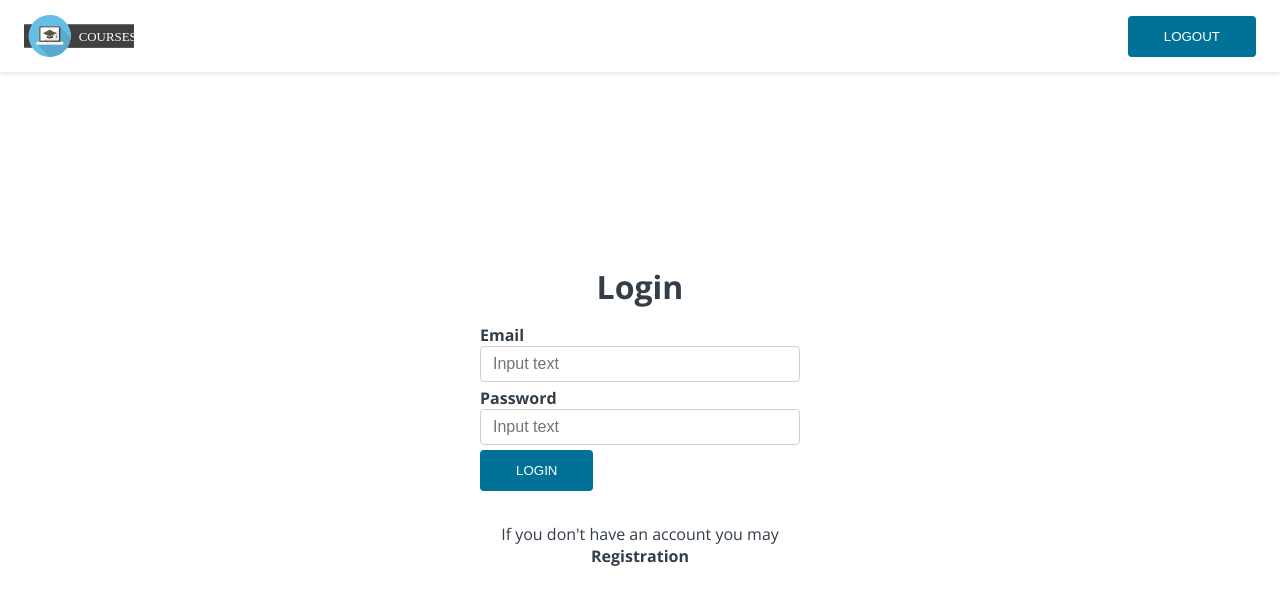
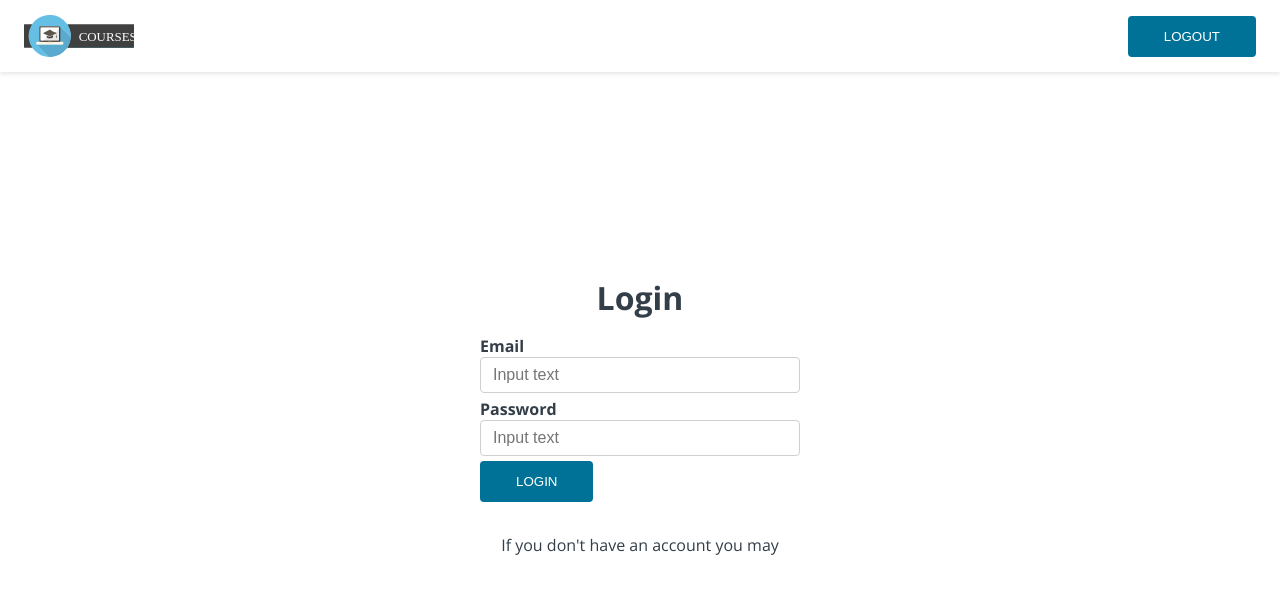
Before and after one commit to FreeFallRush/courses-app, a React (Vite) app: page /login in a window 1280 px wide. Shown: the top 604 px of the page. Built offline with nearby package versions, Linux system fonts and the light colour scheme.

Commit message:
Used react-router-dom Link in AuthForm.tsx

```diff
--- a/src/components/AuthForm/AuthForm.tsx
+++ b/src/components/AuthForm/AuthForm.tsx
@@ -1,3 +1,4 @@
+import { Link } from "react-router-dom";
 import Input from "../../common/Input/Input";
 import Button from "../../common/Button/Button";
 import { AuthFormProps } from "./AuthForm.types";
@@ -10,7 +11,7 @@ function AuthForm({
     submitButtonText,
     bottomText,
     linkText,
-    onLinkClick,
+    linkTo,
 }: AuthFormProps) {
     return (
         <div className={styles.container}>
@@ -40,11 +41,11 @@ function AuthForm({
                 </div>
                 {bottomText && (
                     <p className={styles.bottomText}>
-                        {bottomText}{" "}
-                        {linkText && onLinkClick && (
-                            <span className={styles.link} onClick={onLinkClick}>
+                        {bottomText}
+                        {linkText && linkTo && (
+                            <Link to={linkTo} className={styles.link}>
                                 {linkText}
-                            </span>
+                            </Link>
                         )}
                     </p>
                 )}
```
